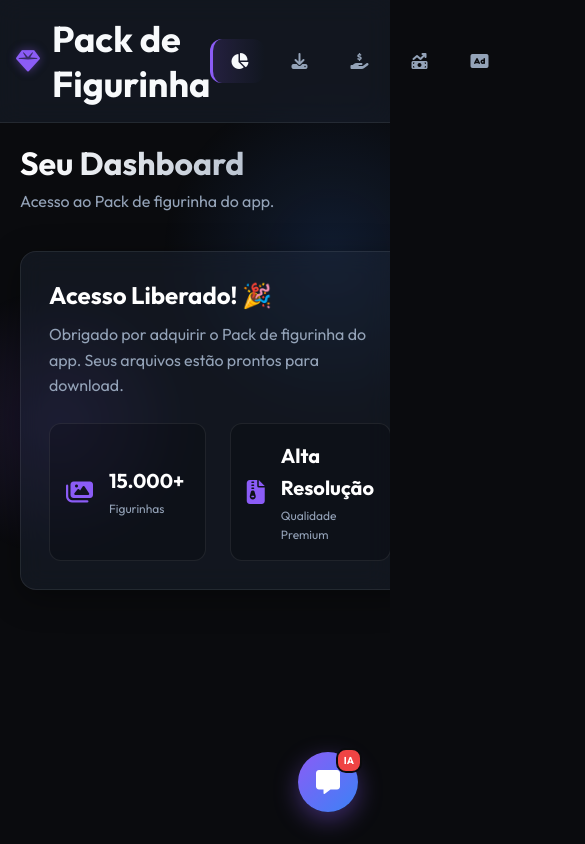
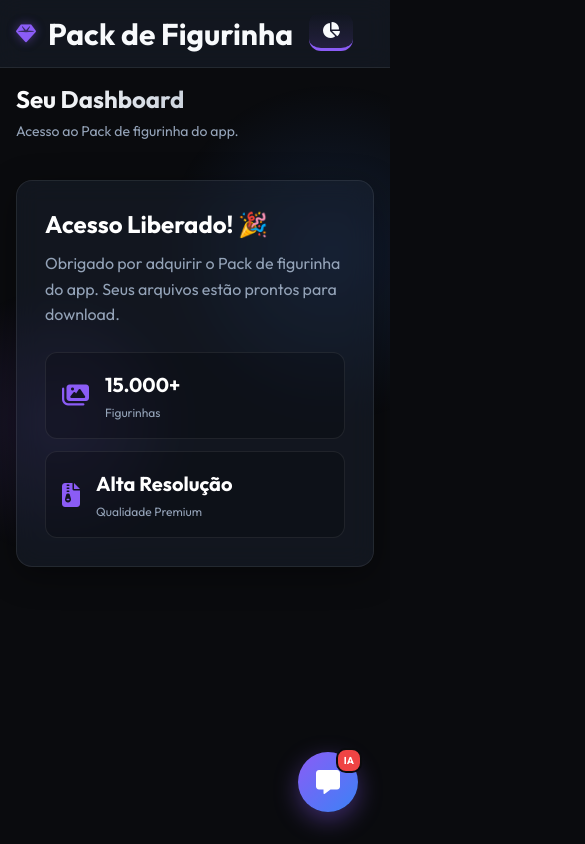
Before and after one commit to DuduRuggi29/entregapack, a website: page index.html in a window 390 px wide. Shown: the top 844 px of the page, 585 px wide, since content can reach past the window. Drawn offline with Linux system fonts and the light colour scheme.

Commit message:
style: enforce 100% mobile responsiveness (grids, sidebar scroll, chat constraints)

```diff
--- a/styles.css
+++ b/styles.css
@@ -176,7 +176,7 @@ body {
 /* Grid & Cards */
 .dashboard-grid {
     display: grid;
-    grid-template-columns: repeat(auto-fit, minmax(400px, 1fr));
+    grid-template-columns: repeat(auto-fit, minmax(280px, 1fr));
     gap: 24px;
 }
 
@@ -641,14 +641,16 @@ body {
         width: 100%;
         border-right: none;
         border-bottom: 1px solid var(--glass-border);
-        padding: 16px;
+        padding: 12px 16px;
         flex-direction: row;
         align-items: center;
         justify-content: space-between;
+        gap: 16px;
     }
 
     .logo {
         margin-bottom: 0;
+        font-size: 20px;
     }
 
     .logo span, .user-profile, .nav-item span {
@@ -657,17 +659,57 @@ body {
 
     .nav-menu {
         flex-direction: row;
-        flex: 0;
+        flex: 1;
+        overflow-x: auto;
+        -webkit-overflow-scrolling: touch;
+        gap: 8px;
+        padding-bottom: 4px;
+        justify-content: flex-start;
+    }
+
+    /* Esconder a barra de rolagem mas manter a funcionalidade */
+    .nav-menu::-webkit-scrollbar {
+        height: 0px;
+    }
+
+    .nav-item {
+        padding: 10px;
+        min-width: 44px;
+        justify-content: center;
+    }
+
+    .nav-item.active {
+        border-left: none;
+        border-bottom: 3px solid var(--accent-primary);
+        background: linear-gradient(0deg, rgba(139, 92, 246, 0.15) 0%, transparent 100%);
     }
 
     .main-content {
-        padding: 20px;
+        padding: 16px;
+    }
+
+    .welcome-text h1 {
+        font-size: 24px;
+    }
+
+    .welcome-text p {
+        font-size: 14px;
+    }
+
+    .dashboard-grid {
+        grid-template-columns: 1fr;
+    }
+
+    .stats-row {
+        flex-direction: column;
+        gap: 12px;
     }
 
     .chat-window {
-        width: calc(100vw - 40px);
-        right: 20px;
-        bottom: 100px;
+        width: calc(100vw - 32px);
+        right: 16px;
+        bottom: 90px;
+        max-height: 70vh;
     }
 }
 /* Script Generator Specific Styles */
```
